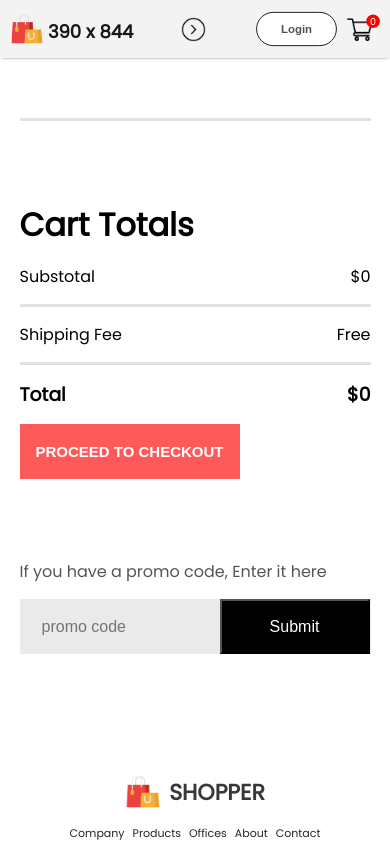
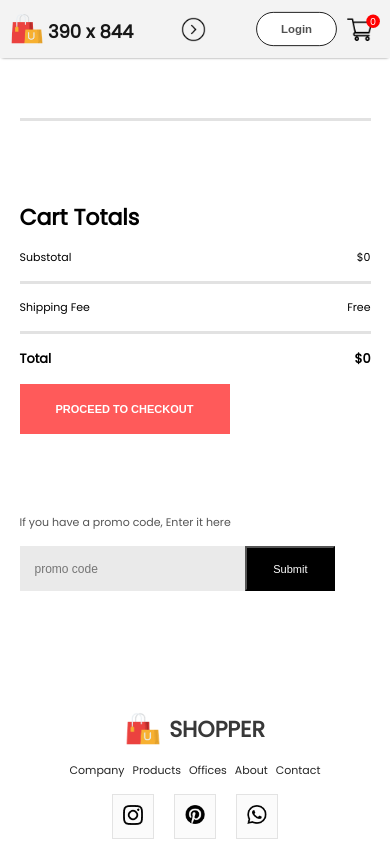
Before and after one commit to adrianmnh/e-comm, a React (Create React App) app: page /cart in a window 390 px wide. Shown: the top 844 px of the page. Built offline with nearby package versions, Linux system fonts and the light colour scheme.

Commit message:
Cart Items styling for mobile: promocode box

```diff
--- a/src/Components/CartItems/CartItems.css
+++ b/src/Components/CartItems/CartItems.css
@@ -84,6 +84,10 @@
 	width: 15px;
 	cursor: pointer;
 	margin: 0px 44%;
+}
+
+.item-remove {
+	display: none;
 }
 
 .cartitems-down {
@@ -245,7 +249,7 @@
 		font-size: 18px; */
 		gap: 0px;
 		padding: 15px 0px;
-		font-size: 2svw;
+		font-size: 1.9svw;
 	}
 
 	.item-right {
@@ -260,6 +264,28 @@
 	.item-name {
 		width: 95%;
 	}
+
+	.cartitems-total {
+		font-size: 1.9svw;
+	}
+
+	.cartitems-total button {
+		font-size: 1.8svw;
+	}
+
+	.cartitems-promocode {
+		font-size: 1.9svw;
+	}
+
+	.cartitems-promobox input {
+		font-size: 1.9svw;
+	}
+
+	.cartitems-promobox button {
+		font-size: 1.9svw;
+	}
+
+
 }
 
 @media(max-width: 650px){
@@ -267,6 +293,32 @@
 		grid-template-columns: 1.1fr 4.3fr;
 		gap: 10px;
 		padding: 10px 0px;
+
+		font-size: 13px;
+	}
+
+	.cartitems-total {
+		font-size: 14px;
+		font-size: 13px;
+	}
+
+	.cartitems-total button {
+		font-size: 13px;
+	}
+
+	.cartitems-promocode {
+		font-size: 1.9svw;
+		font-size: 12px;
+	}
+
+	.cartitems-promobox input {
+		font-size: 1.9svw;
+		font-size: 13px;
+	}
+
+	.cartitems-promobox button {
+		font-size: 1.9svw;
+		font-size: 14px;
 	}
 }
 
@@ -283,6 +335,12 @@
 		font-size: 11px;
 	}
 
+	.cartitems-product-icon {
+		height: 105px;
+		width: auto;
+		/* float: left; */
+	}
+
 	.item-right {
 		display: flex;
 		flex-wrap: wrap;
@@ -292,15 +350,22 @@
 
 	.item-name {
 		/* position: relative; */
+		/* width: 80%; */
 	}
 
 	.item-price {
 		display: flex;
-		justify-content: space-around;
-		align-items: center;
-		width: 50%;
+		justify-content: center;
+		align-items: flex-end;
+		/* width: 20%; */
 		height: 28px;
 		margin-top: 4px;
+		margin-right: 5%;
+		margin-left: 5%;
+
+
+		/* background-color: blue; */
+		/* align-self: flex-end; */
 	}
 
 	.item-total {
@@ -308,24 +373,20 @@
 		justify-content: space-around;
 		align-items: center;
 		width: 50%;
-		/* background-color: blue; */
 		height: 28px;
 		font-weight: 600;
 
+		display: none;
 	}
 
-	.cartitems-product-icon {
-		height: 105px;
-		width: auto;
-		/* float: left; */
-	}
-
-
 	.cartitems-quantity-container {
-		/* background: red; */
 		align-self: center;
 		margin-top: 4px;
+		/* width: 35%; */
+		display: flex;
 
+		/* background: red; */
+		align-self: flex-end;
 	}
 
 	.cartitems-quantity {
@@ -347,9 +408,66 @@
 	.cartitems-remove-icon {
 		/* rotate: 10deg; */
 		width: 12px;
-		/* background: red; */
+		background: red;
 		/* margin-right: 28px; */
 		margin: 10px 32px;
 		/* float: right; */
+
+		display: none;
 	}
+
+	.item-remove {
+		display: flex;
+		/* width: 25%; */
+		height: 28px;
+		text-decoration: underline;
+		font-size: 9px;
+
+		/* justify-content: space-around; */
+		/* background: red; */
+		/* align-self: flex-end; */
+		align-items: flex-end;
+
+	}
+
+	.cartitems-total {
+		font-size: 11px;
+	}
+
+	.cartitems-total button {
+		height: 50px;
+		width: 210px;
+		font-size: 11px;
+	}
+
+	.cartitems-promocode {
+		font-size: 11px;
+	}
+
+	.cartitems-promobox {
+		min-width: 260px;
+		width: 90%;
+		height: 45px;
+		padding-left: 0px;
+		/* background: blue; */
+
+
+	}
+
+	.cartitems-promobox input{
+		width: calc(100% - 90px);
+		height: 42px;
+		padding-left: 15px;
+		font-size: 12px;
+		/* background: red; */
+
+	}
+
+	.cartitems-promobox button {
+		width: 90px;
+		height: 45px;
+		font-size: 11px;
+		margin-left: -17px;
+	}
+
 }
```
